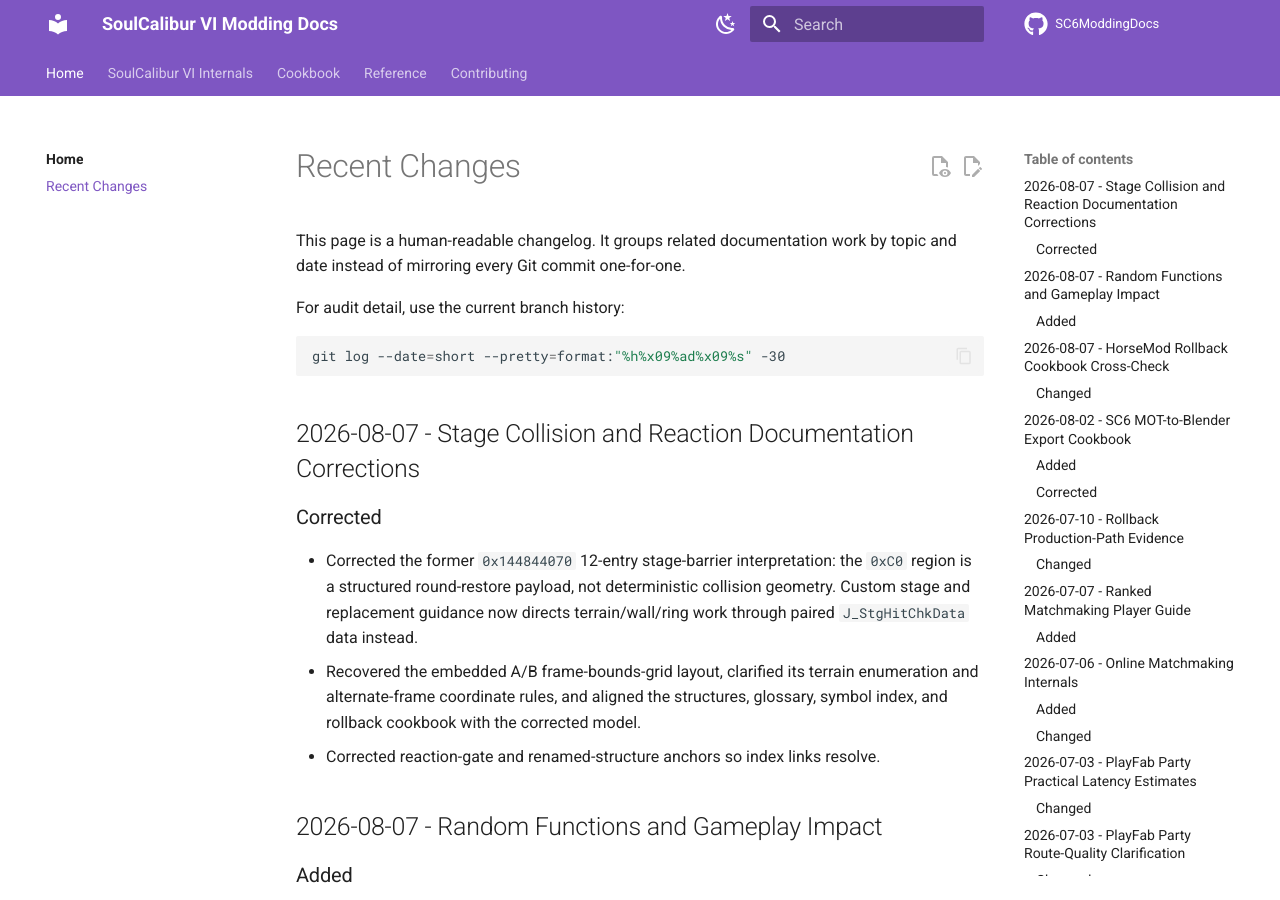
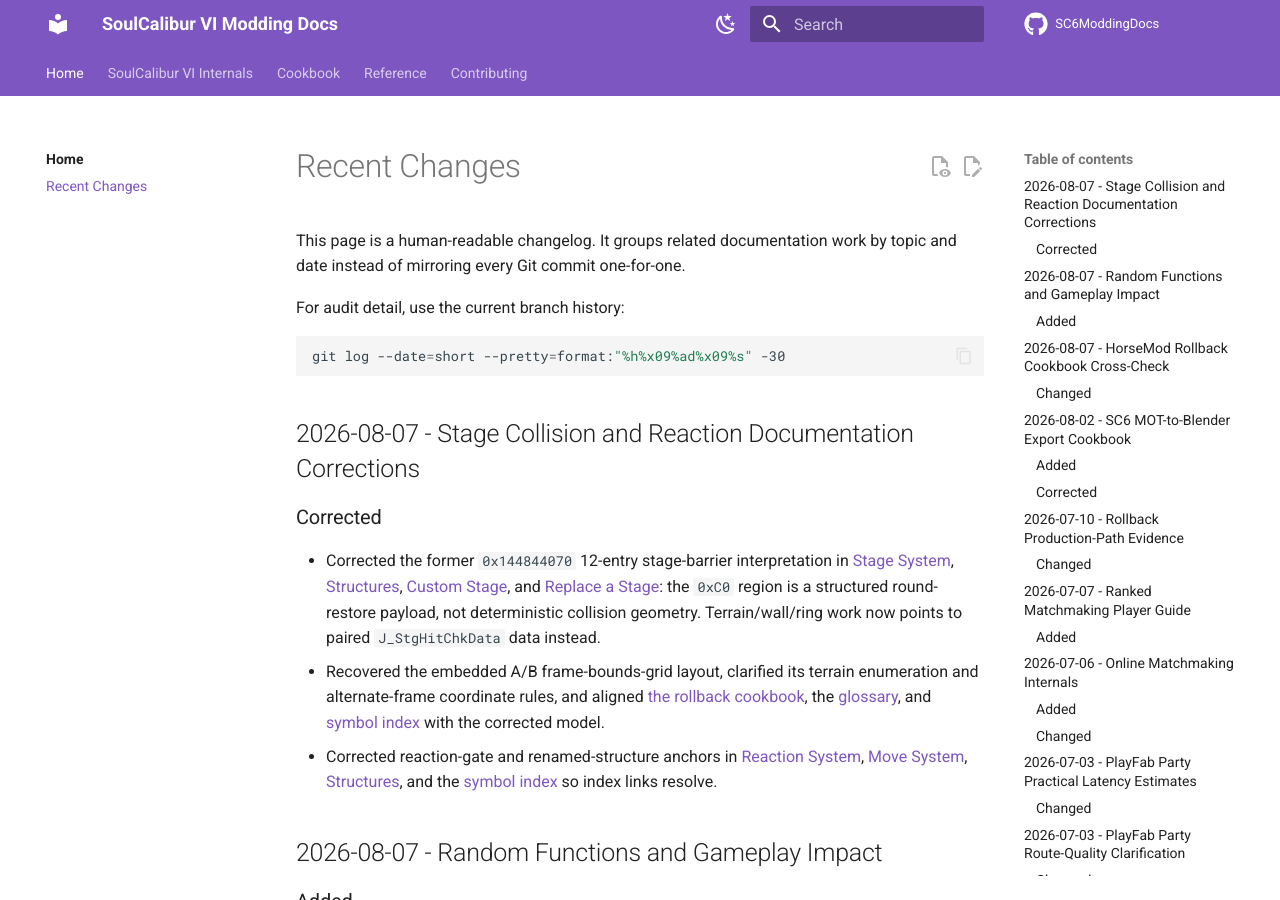
Before and after one commit to FottenSC/SC6ModdingDocs, an MkDocs documentation site: the page built from docs/recent-changes.md, in a window 1280 px wide and 900 px high. Built offline with MkDocs 1.6.1 and Material for MkDocs 9.7.7, drawn with Linux system fonts in a browser that asks for light colours; comment, search, counter and statistics services are not loaded.

Commit message:
docs: link recent changelog entries

```diff
--- a/docs/recent-changes.md
+++ b/docs/recent-changes.md
@@ -17,14 +17,21 @@ git log --date=short --pretty=format:"%h%x09%ad%x09%s" -30
 
 ### Corrected
 
-- Corrected the former `0x144844070` 12-entry stage-barrier interpretation:
-  the `0xC0` region is a structured round-restore payload, not deterministic
-  collision geometry. Custom stage and replacement guidance now directs
-  terrain/wall/ring work through paired `J_StgHitChkData` data instead.
+- Corrected the former `0x144844070` 12-entry stage-barrier interpretation in
+  [Stage System](sc6/stage-system.md), [Structures](sc6/structures.md),
+  [Custom Stage](cookbook/custom-stage.md), and
+  [Replace a Stage](cookbook/replace-stage.md): the `0xC0` region is a
+  structured round-restore payload, not deterministic collision geometry.
+  Terrain/wall/ring work now points to paired `J_StgHitChkData` data instead.
 - Recovered the embedded A/B frame-bounds-grid layout, clarified its terrain
-  enumeration and alternate-frame coordinate rules, and aligned the structures,
-  glossary, symbol index, and rollback cookbook with the corrected model.
-- Corrected reaction-gate and renamed-structure anchors so index links resolve.
+  enumeration and alternate-frame coordinate rules, and aligned
+  [the rollback cookbook](cookbook/rollback-netcode-investigation.md), the
+  [glossary](reference/glossary.md), and [symbol index](reference/symbol-index.md)
+  with the corrected model.
+- Corrected reaction-gate and renamed-structure anchors in
+  [Reaction System](sc6/reaction-system.md), [Move System](sc6/move-system.md),
+  [Structures](sc6/structures.md), and the [symbol index](reference/symbol-index.md)
+  so index links resolve.
 
 ## 2026-08-07 - Random Functions and Gameplay Impact
 
```
Also changed, not shown: AGENTS.md (+1 -1 lines).
